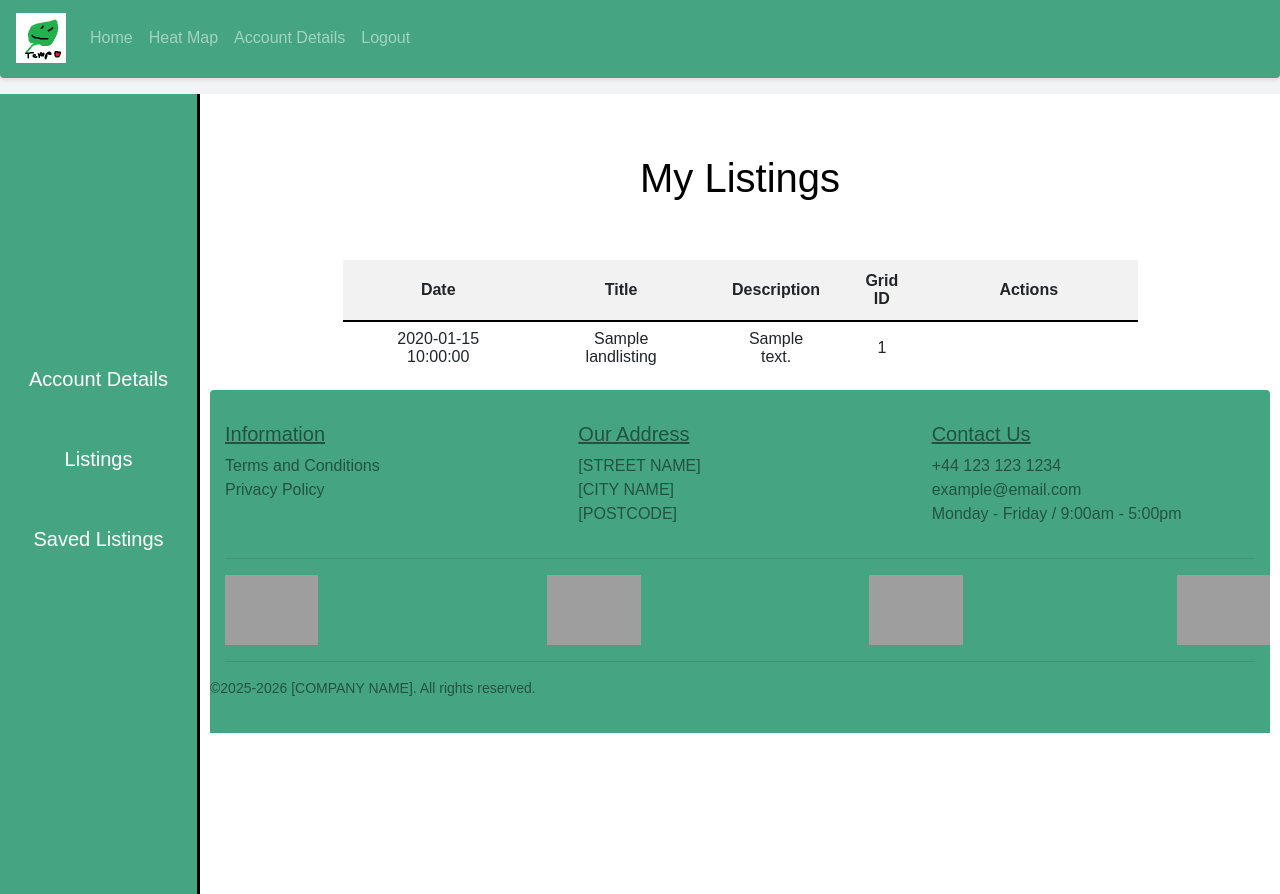
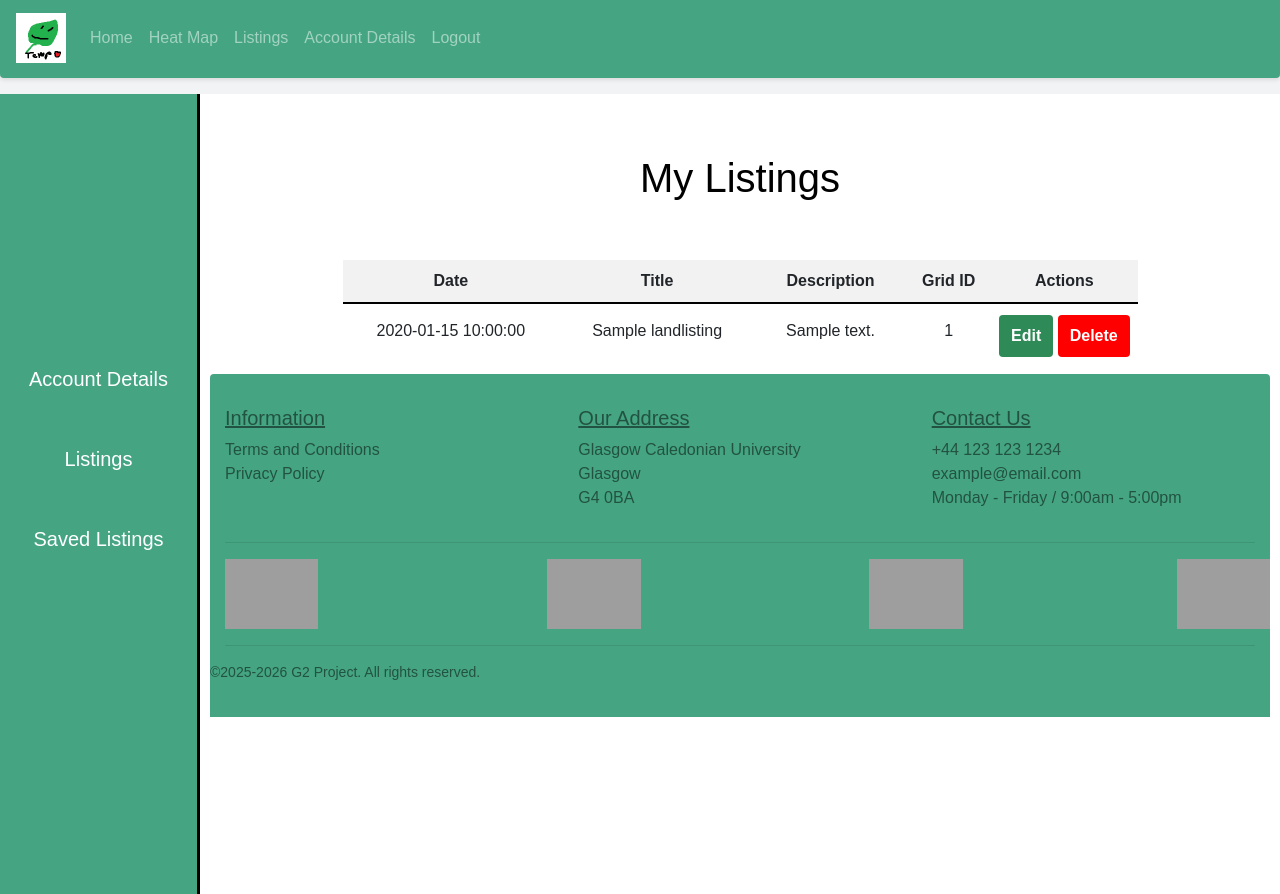
Before and after one commit to G2-Project-Team/G2_Project_Implementation, a PHP site: page /account-listings.php in a window 1280 px wide. Run offline with PHP 8.4, Linux system fonts and the light colour scheme; the visitor is signed in with stand-in values (Sample User, id 1); tables that the repository leaves empty hold one stand-in row (values such as "Sample post"); grey boxes are pictures that could not be loaded.

Commit message:
Edit/Delete Listing Functionality

```diff
--- a/account-listings.php
+++ b/account-listings.php
@@ -4,6 +4,9 @@
 include 'connect_db.php';
 include 'includes/nav.php';
 
+if (session_status() == PHP_SESSION_NONE) {
+    session_start();
+}
 $uid = $_SESSION['id'];
 
 $listings = $link->prepare("SELECT
@@ -18,9 +21,14 @@ WHERE user_id = ?
 );
 
 $listings->bind_param("i", $uid);
-$listings->execute(); // Execute the query
-$listings->store_result(); // Store the result for later use
-$listings->bind_result($listingId, $timeCreated, $title, $description, $gridId); // Bind the results to variables
+$listings->execute();
+$listingsResult = $listings->get_result();   // Store the result for later use
+//Bind results to an array
+$listingsArray = [];
+while ($row = $listingsResult->fetch_assoc()) {
+    $listingsArray[] = $row;
+}
+
 ?>
 
 <!DOCTYPE html>
@@ -133,33 +141,41 @@ $listings->bind_result($listingId, $timeCreated, $title, $description, $gridId);
       <tbody>
         <!-- Example rows, replace with database content in foreach loop ?
          Need delete controller-->
-        <?php while($listings->fetch()) : ?>
+        <?php foreach ($listingsArray as $listing): ?>
       <tr>
-        <td class="px-4 py-2 font-medium whitespace-nowrap text-gray-900"> <?= htmlspecialchars($timeCreated) ?></td>
-        <td class="px-4 py-2 whitespace-nowrap text-gray-700"> <?= htmlspecialchars($title) ?></td>
-        <td class="px-4 py-2 whitespace-nowrap text-gray-700"><?= htmlspecialchars($description) ?></td>
-        <td class="px-4 py-2 whitespace-nowrap"><?= htmlspecialchars($gridId) ?></td>
-        <td class="px-4 py-2 whitespace-nowrap">
-          <a
-            href="edit-listing?lid=<?=$listingId?>"
-            class="inline-block rounded-sm bg-indigo-600 px-4 py-2 text-xs font-medium text-white hover:bg-indigo-700"
-          >
-            Edit
-          </a>
-          <a
+        <td class="px-4 py-2 font-medium whitespace-nowrap text-gray-900"><?= htmlspecialchars($listing['time_created']) ?></td>
+        <td class="px-4 py-2 whitespace-nowrap text-gray-700"> <?= htmlspecialchars($listing['title']) ?></td>
+        <td class="px-4 py-2 whitespace-nowrap text-gray-700"><?= htmlspecialchars($listing['description']) ?></td>
+        <td class="px-4 py-2 whitespace-nowrap"><?= htmlspecialchars($listing['grid_id']) ?></td>
+        <td>
 
-            href="delete-listing?lid=<?=$listingId?>"
-            class="inline-block rounded-sm bg-indigo-600 px-4 py-2 text-xs font-medium text-white hover:bg-indigo-700"
-          >
-            Delete
-          </a>
+            <a href="edit-listing.php?listing_id=<?php echo $listing['listing_id']; ?>" class="button view-btn">Edit</a>
+            <a href="javascript:deleteListing(<?php echo $listing['listing_id']; ?>);" onclick="deleteListing(<?php echo $listing['listing_id']; ?>)" class="button view-btn" style="background-color: red;">Delete</a>
 
 
-        </td>
+
+      </tbody>
+
       </tr>
-      <?php endwhile ?>
-      </tbody>
+      <?php endforeach ?>
     </table>
   </div>
 
+
+
   <?php include 'includes/footer.php'; ?>
+
+  <script>
+
+
+    // delete validation functionality take a listing id as parameter
+    function deleteListing(lid) {
+      // Confirm delete action
+      if (confirm("Are you sure you want to delete this listing?")) {
+        // Redirect to delete controller with listing id
+        window.location.href = "deleteListingController.php?lid=" + lid; // Example redirect
+        alert("Listing has been deleted.");
+      }
+
+    }
+</script>
--- a/includes/footer.php
+++ b/includes/footer.php
@@ -1,5 +1,5 @@
 </body>
-<footer class="mt-3 pt-3 rounded-top" style="background-color:#45A583 !important;border-bottom: 2px solid #45A583;">
+<footer class="mt-3 pt-3 rounded-top" style="margin-top: 500px; background-color:#45A583 !important;border-bottom: 2px solid #45A583;">
     <div class="container my-3" style="background-color:#45A583 !important">
         <div class="row">
             <div class="col order-3">
@@ -8,12 +8,12 @@
             </div>
             <div class="col">
                 <h5 class="text-black-50"><u>Information</u></h5>
-                <p class="text-black-50"><a class="text-reset" href="terms_and_conditions.php" target="_blank">Terms and Conditions</a><br>
-                <a class="text-reset" href="privacy_policy.php" target="_blank">Privacy Policy</a></p>
+                <p class="text-black-50"><a class="text-reset" href="#" target="_blank">Terms and Conditions</a><br>
+                <a class="text-reset" href="#" target="_blank">Privacy Policy</a></p>
             </div>
             <div class="col">
             <h5 class="text-black-50"><u>Our Address</u></h5>
-                <p class="text-black-50">[STREET NAME]<br>[CITY NAME]<br>[POSTCODE]</p>
+                <p class="text-black-50">Glasgow Caledonian University<br>Glasgow<br>G4 0BA</p>
             </div>
         </div>
         <hr>
@@ -33,7 +33,7 @@
         </div>
         <hr>
         <div class="row">
-        <p><small class="text-black-50">&copy2025-2026 [COMPANY NAME]. All rights reserved.</small></p>
+        <p><small class="text-black-50">&copy2025-2026 G2 Project. All rights reserved.</small></p>
         </div>
     </div>
  </footer>
--- a/includes/nav.php
+++ b/includes/nav.php
@@ -30,6 +30,9 @@ if (session_status() !== PHP_SESSION_ACTIVE) {
             <li class="nav-item">
                 <a class="nav-link" href="heatmap.php">Heat Map</a>
             </li>
+            <li class="nav-item">
+                <a class="nav-link" href="listings.php">Listings</a>
+            </li>
 
             <?php if (isset($_SESSION['id'])): ?>
                 <li class="nav-item">
--- a/listings.php
+++ b/listings.php
@@ -7,7 +7,7 @@ session_start();
 // users: user_id, username, email
 // griddata: grid_id, lat, lon, avg_sun, avg_wind
 // Connect to database and fetch all land listings with associated user info
-$listings = $link->prepare("SELECT l.listing_id, l.time_created, u.username, l.grid_id FROM landlistings l JOIN users u ON l.user_id = u.user_id ORDER BY l.time_created DESC");
+$listings = $link->prepare("SELECT l.listing_id, l.time_created, u.username, l.grid_id, l.title FROM landlistings l JOIN users u ON l.user_id = u.user_id ORDER BY l.time_created DESC");
 $listings->execute();
 $listingsResult = $listings->get_result();
 //Bind results to an array
@@ -50,6 +50,7 @@ while ($row = $listingsResult->fetch_assoc()) {
                         <!-- Display all users listings -->
                         <tr>
                             <th>Location (Grid Ref)</th>
+                            <th>Title</th>
                             <th>Listed By</th>
                             <th>Date Added</th>
                             <th>Actions</th>
@@ -60,6 +61,7 @@ while ($row = $listingsResult->fetch_assoc()) {
                             <tr>
                                 <?php $grid_id = $listing['grid_id']; ?>
                                 <td><a href="Listing_View.php?listing_id=<?php echo $listing['listing_id']; ?>"><?php echo htmlspecialchars($grid_id); ?></a></td>
+                                <td><?php echo htmlspecialchars($listing['title']); ?></td>
                                 <td><?php echo htmlspecialchars($listing['username']); ?></td>
                                 <td><?php echo htmlspecialchars(date("d/m/Y", strtotime($listing['time_created']))); ?></td>
                                 <td>
```
Also changed, not shown: addListingController.php (+4 -3 lines), deleteListingController.php (added, +15 -0 lines), edit-listing.php (+21 -4 lines), editListingController.php (added, +26 -0 lines).
